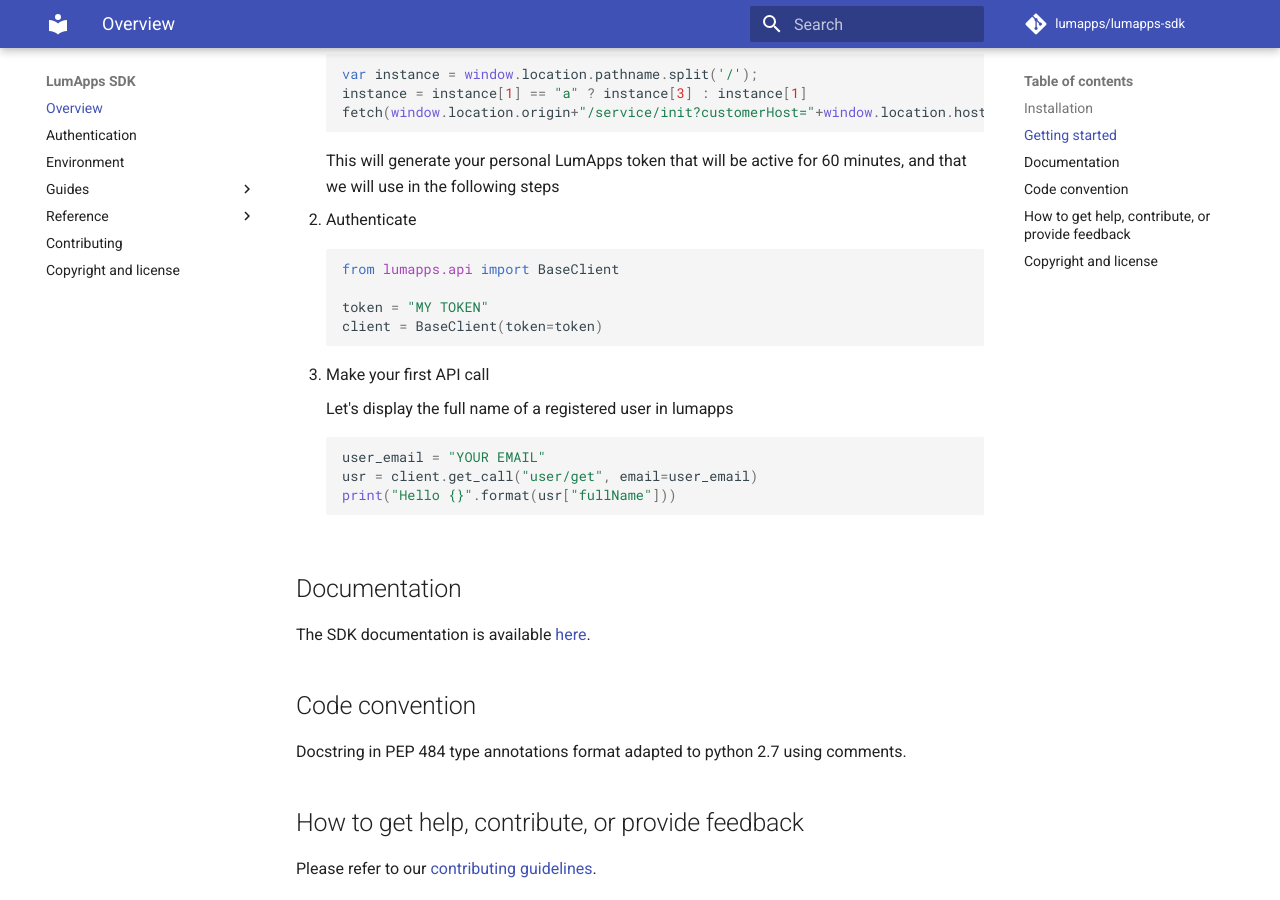
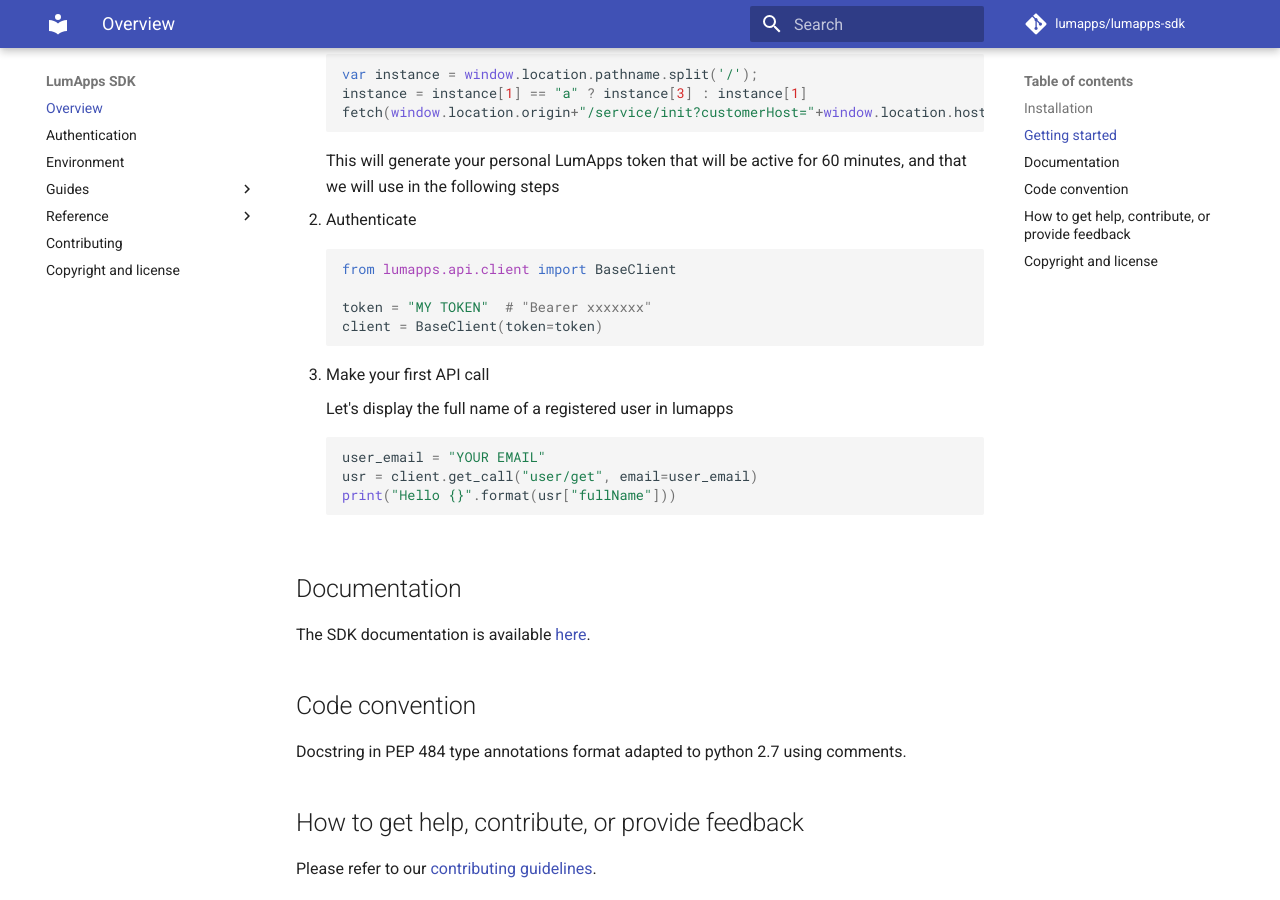
Before and after one commit to lumapps/lumapps-sdk, an MkDocs documentation site: the page built from docs/index.md, in a window 1280 px wide and 900 px high, scrolled down 727 px. Built offline with MkDocs 1.6.1 and Material for MkDocs 9.7.7, drawn with Linux system fonts in a browser that asks for light colours; comment, search, counter and statistics services are not loaded.

Commit message:
Update index.md

````diff
--- a/docs/index.md
+++ b/docs/index.md
@@ -9,7 +9,7 @@
 </p>
 
 
-LumApps SDK is a set of tools to manipulate the [LumApps API](https://api.lumapps.com/docs/start)
+LumApps SDK is a set of tools to manipulate the [LumApps API](https://apiv1.lumapps.com/)
 
 This includes:
 
@@ -47,9 +47,9 @@
 2. Authenticate
 
     ```python
-    from lumapps.api import BaseClient
+    from lumapps.api.client import BaseClient
 
-    token = "MY TOKEN"
+    token = "MY TOKEN"  # "Bearer xxxxxxx"
     client = BaseClient(token=token)
     ```
 
````
